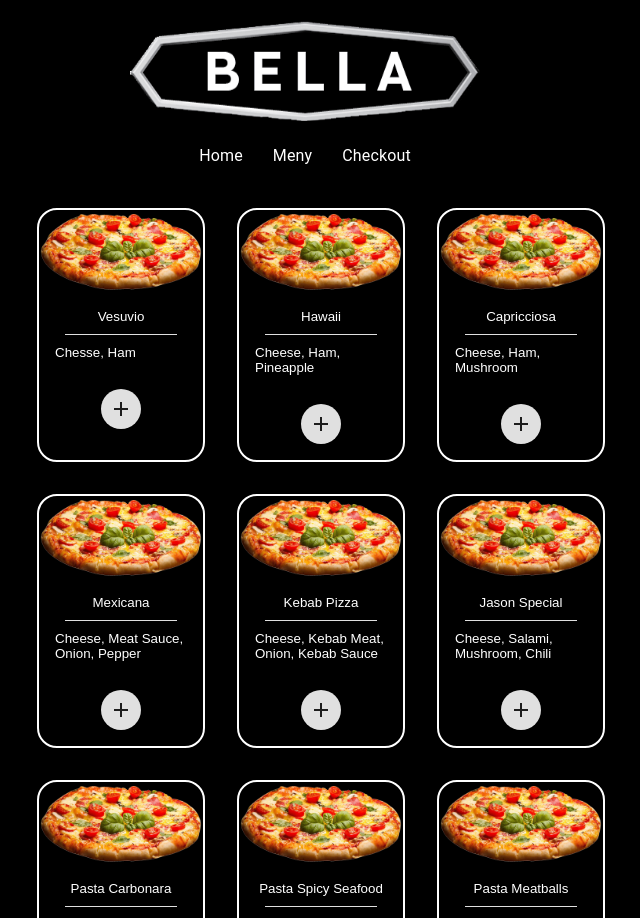
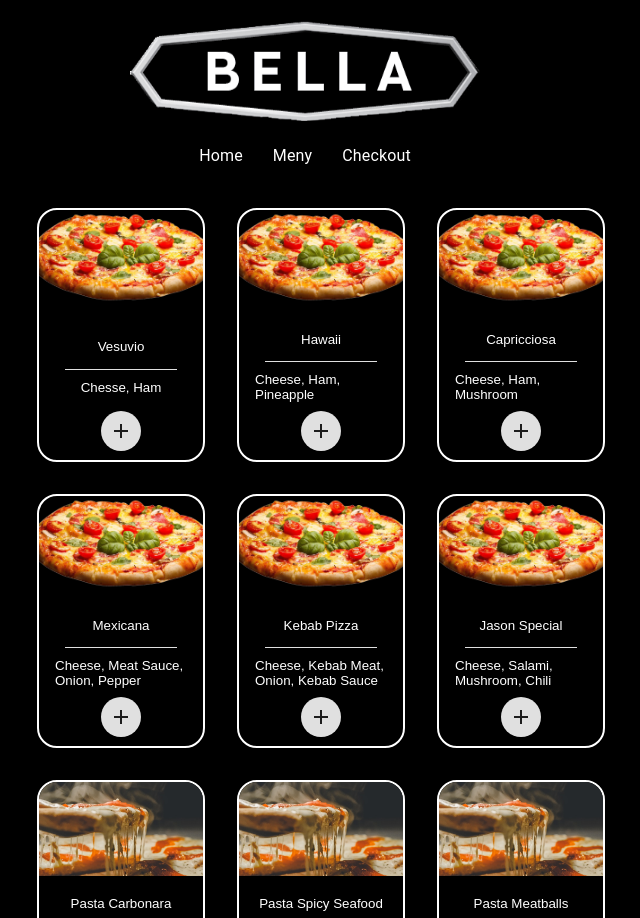
Before and after one commit to DennisBrenna/bellapizza, a React (Create React App) app: page /menu in a window 1280 px wide. Shown: the top 918 px of the page, without its empty margins (335-975 px from the left). Built offline with nearby package versions, Linux system fonts and the light colour scheme; the HTML template or start-up script is replaced by a standard one.

Commit message:
new image to card

```diff
--- a/src/components/ProductCard.js
+++ b/src/components/ProductCard.js
@@ -5,22 +5,23 @@ import CardContent from '@mui/material/CardContent';
 import CardMedia from '@mui/material/CardMedia';
 import Typography from '@mui/material/Typography';
 import { CardActionArea, CardActions } from '@mui/material';
-import pizza1 from '../images/pizza1.png';
+import pizza from '../images/pizza1.png';
 import Fab from '@mui/material/Fab';
+import pasta from '../images/warmpizza.jpeg';
 import AddIcon from '@mui/icons-material/Add';
 import Divider from '@mui/material/Divider';
 
 
-export default function ProductCard({ title, description }) {
+export default function ProductCard({ title, description, dish }) {
   return (
 
     <Card sx={{ maxWidth: 200, height: 250, border: 2, borderRadius: '20px', backgroundColor: 'black', borderColor: "white", color: "white"}}>
-      <CardActionArea>
+      <CardActionArea style={{height: "75%"}}>
         <CardMedia
-          style={{ height: "100%" }}
+          style={{ height: "50%"}}
           component="img"
-          image={ pizza1 } alt="Pizza" width="82px" height="140px"/>
-        <CardContent>
+          image={ dish === 'pizza' ? pizza : pasta } alt={dish} width="82px" height="100px"/>
+        <CardContent style={{height: "50%", display: "flex", justifyContent: "center", alignItems: "center", flexDirection: "column"}}>
           <Typography gutterBottom variant="h7" component="div" textAlign="center">
             { title }
           </Typography>
--- a/src/pages/Menu.js
+++ b/src/pages/Menu.js
@@ -12,31 +12,31 @@ function Menu() {
         <Header/>
         <Grid container spacing={4} maxWidth={ 600 } margin="auto">
             <Grid item xs={4}>
-                <ProductCard title="Vesuvio" description="Chesse, Ham"/>
+                <ProductCard title="Vesuvio" description="Chesse, Ham" dish="pizza"/>
             </Grid>
             <Grid item xs={4}>
-                <ProductCard title="Hawaii" description="Cheese, Ham, Pineapple"/>
+                <ProductCard title="Hawaii" description="Cheese, Ham, Pineapple" dish="pizza"/>
             </Grid>
             <Grid item xs={4}>
-                <ProductCard title="Capricciosa" description="Cheese, Ham, Mushroom"/>
+                <ProductCard title="Capricciosa" description="Cheese, Ham, Mushroom" dish="pizza"/>
             </Grid>
             <Grid item xs={4}>
-                <ProductCard title="Mexicana" description="Cheese, Meat Sauce, Onion, Pepper"/>
+                <ProductCard title="Mexicana" description="Cheese, Meat Sauce, Onion, Pepper" dish="pizza"/>
             </Grid>
             <Grid item xs={4}>
-                <ProductCard title="Kebab Pizza" description="Cheese, Kebab Meat, Onion, Kebab Sauce"/>
+                <ProductCard title="Kebab Pizza" description="Cheese, Kebab Meat, Onion, Kebab Sauce" dish="pizza"/>
             </Grid>
             <Grid item xs={4}>
-                <ProductCard title="Jason Special" description="Cheese, Salami, Mushroom, Chili"/>
+                <ProductCard title="Jason Special" description="Cheese, Salami, Mushroom, Chili" dish="pizza"/>
             </Grid>
             <Grid item xs={4}>
-                <ProductCard title="Pasta Carbonara" description="Spaghetti, Bacon, Cream, Parmesan Black Pepper"/>
+                <ProductCard title="Pasta Carbonara" description="Spaghetti, Bacon, Cream, Parmesan Black Pepper" dish="pasta"/>
             </Grid>
             <Grid item xs={4}>
-                <ProductCard title="Pasta Spicy Seafood" description="Speghetti, Squid, Mushroom, Cream, Spinach, Basil, Chili"/>
+                <ProductCard title="Pasta Spicy Seafood" description="Speghetti, Squid, Mushroom, Cream, Spinach, Basil, Chili" dish="pasta"/>
             </Grid>
             <Grid item xs={4}>
-                <ProductCard title="Pasta Meatballs" description="Pasta, Swedish Meatballs, Tomato Sauce"/>
+                <ProductCard title="Pasta Meatballs" description="Pasta, Swedish Meatballs, Tomato Sauce" dish="pasta"/>
             </Grid>
         </Grid>
         <Footer/>
```
